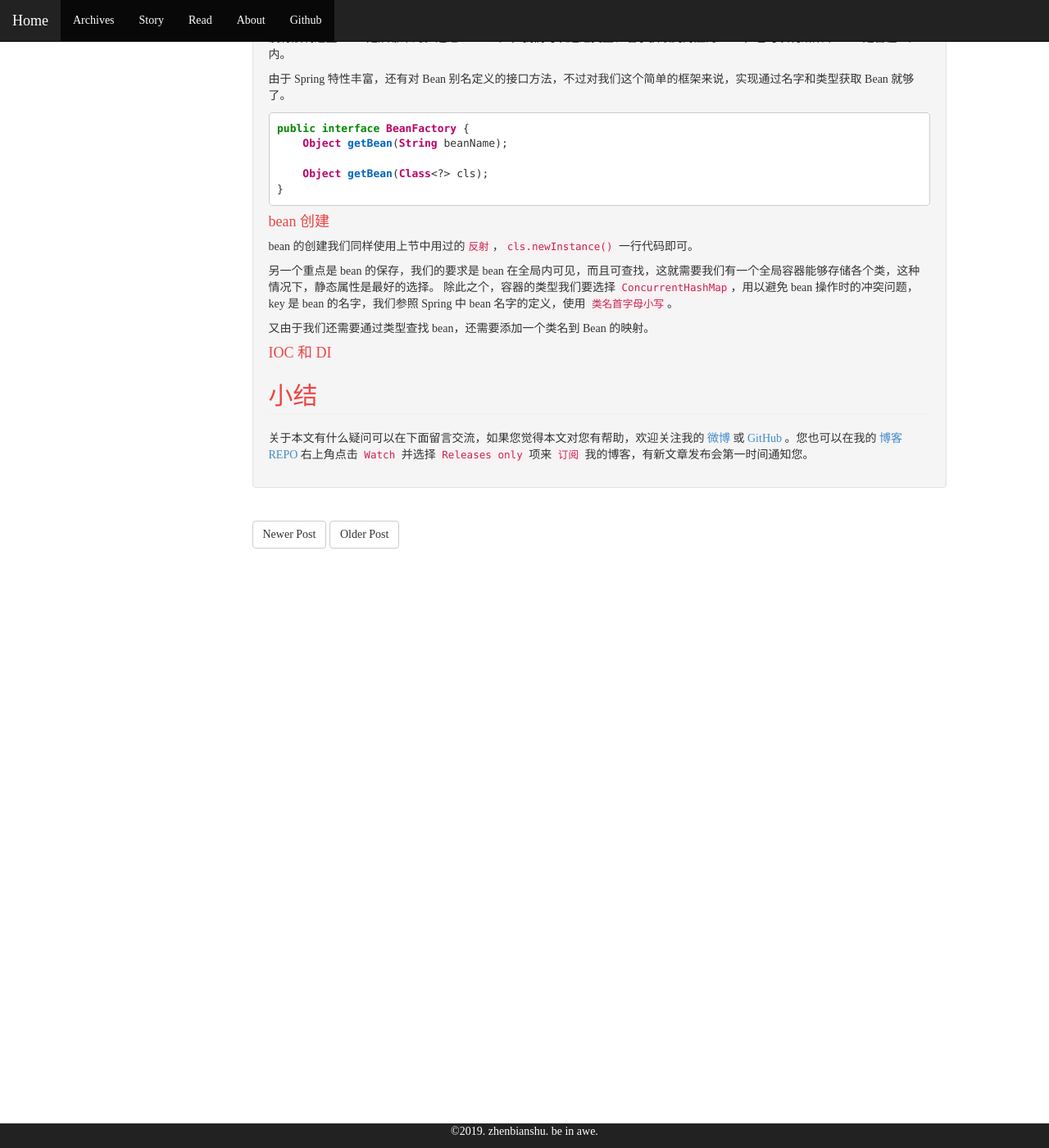
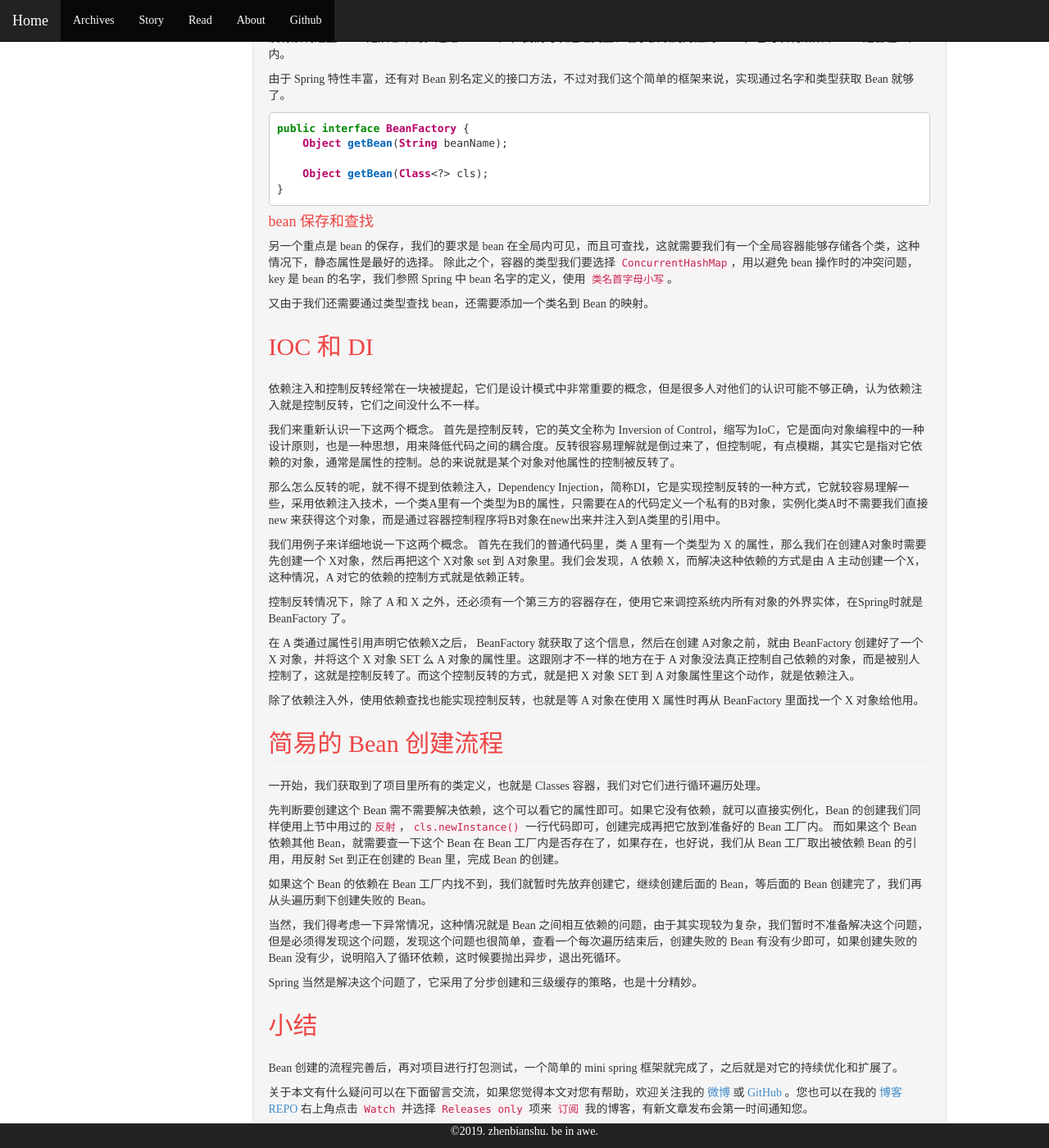
Before and after one commit to zhenbianshu/zhenbianshu.github.io, a Jekyll site: the page built from _posts/2019-03-23-mini_spring_framework_4_bean.md, in a window 1280 px wide and 1400 px high, scrolled down 762 px. Shown: the whole window at 82% size. Built offline with Jekyll 4.4.1, drawn with Linux system fonts in a browser that asks for light colours; comment, search, counter and statistics services are not loaded; some of the changed text lies outside the part shown.

Commit message:
mini spring 4 complete;

````diff
--- a/_posts/2019-03-23-mini_spring_framework_4_bean.md
+++ b/_posts/2019-03-23-mini_spring_framework_4_bean.md
@@ -43,17 +43,46 @@
     Object getBean(Class<?> cls);
 }
 ```
-#### bean 创建
-bean 的创建我们同样使用上节中用过的`反射`，`cls.newInstance()` 一行代码即可。
-
+#### bean 保存和查找
 另一个重点是 bean 的保存，我们的要求是 bean 在全局内可见，而且可查找，这就需要我们有一个全局容器能够存储各个类，这种情况下，静态属性是最好的选择。
 除此之个，容器的类型我们要选择 `ConcurrentHashMap`，用以避免 bean 操作时的冲突问题，key 是 bean 的名字，我们参照 Spring 中 bean 名字的定义，使用 `类名首字母小写`。
 
 又由于我们还需要通过类型查找 bean，还需要添加一个类名到 Bean 的映射。
 
-#### IOC 和 DI
+## IOC 和 DI
+---
+
+﻿依赖注入和控制反转经常在一块被提起，它们是设计模式中非常重要的概念，但是很多人对他们的认识可能不够正确，认为依赖注入就是控制反转，它们之间没什么不一样。
+
+我们来重新认识一下这两个概念。
+首先是控制反转，它的英文全称为 Inversion of Control，缩写为IoC，它是面向对象编程中的一种设计原则，也是一种思想，用来降低代码之间的耦合度。反转很容易理解就是倒过来了，但控制呢，有点模糊，其实它是指对它依赖的对象，通常是属性的控制。总的来说就是某个对象对他属性的控制被反转了。
+
+那么怎么反转的呢，就不得不提到依赖注入，Dependency Injection，简称DI，它是实现控制反转的一种方式，它就较容易理解一些，采用依赖注入技术，一个类A里有一个类型为B的属性，只需要在A的代码定义一个私有的B对象，实例化类A时不需要我们直接 new 来获得这个对象，而是通过容器控制程序将B对象在new出来并注入到A类里的引用中。
+
+﻿我们用例子来详细地说一下这两个概念。
+首先在我们的普通代码里，类 A 里有一个类型为 X 的属性，那么我们在创建A对象时需要先创建一个 X对象，然后再把这个 X对象 set 到 A对象里。我们会发现，A 依赖 X，而解决这种依赖的方式是由 A 主动创建一个X，这种情况，A 对它的依赖的控制方式就是依赖正转。
+
+控制反转情况下，除了 A 和 X 之外，还必须有一个第三方的容器存在，使用它来调控系统内所有对象的外界实体，在Spring时就是 BeanFactory 了。
+
+在 A 类通过属性引用声明它依赖X之后， BeanFactory 就获取了这个信息，然后在创建 A对象之前，就由 BeanFactory 创建好了一个 X 对象，并将这个 X 对象 SET 么 A 对象的属性里。这跟刚才不一样的地方在于 A 对象没法真正控制自己依赖的对象，而是被别人控制了，这就是控制反转了。而这个控制反转的方式，就是把 X 对象 SET 到 A 对象属性里这个动作，就是依赖注入。
+
+除了依赖注入外，使用依赖查找也能实现控制反转，也就是等 A 对象在使用 X 属性时再从 BeanFactory 里面找一个 X 对象给他用。
+
+## 简易的 Bean 创建流程
+---
+﻿一开始，我们获取到了项目里所有的类定义，也就是 Classes 容器，我们对它们进行循环遍历处理。
+
+先判断要创建这个 Bean 需不需要解决依赖，这个可以看它的属性即可。如果它没有依赖，就可以直接实例化，Bean 的创建我们同样使用上节中用过的`反射`，`cls.newInstance()` 一行代码即可，创建完成再把它放到准备好的 Bean 工厂内。
+而如果这个 Bean 依赖其他 Bean，就需要查一下这个 Bean 在 Bean 工厂内是否存在了，如果存在，也好说，我们从 Bean 工厂取出被依赖 Bean 的引用，用反射 Set 到正在创建的 Bean 里，完成 Bean 的创建。
+
+如果这个 Bean 的依赖在 Bean 工厂内找不到，我们就暂时先放弃创建它，继续创建后面的 Bean，等后面的 Bean 创建完了，我们再从头遍历剩下创建失败的 Bean。
+
+当然，我们得考虑一下异常情况，这种情况就是 Bean 之间相互依赖的问题，由于其实现较为复杂，我们暂时不准备解决这个问题，但是必须得发现这个问题，发现这个问题也很简单，查看一个每次遍历结束后，创建失败的 Bean 有没有少即可，如果创建失败的 Bean 没有少，说明陷入了循环依赖，这时候要抛出异步，退出死循环。
+
+Spring 当然是解决这个问题了，它采用了分步创建和三级缓存的策略，也是十分精妙。
 
 ## 小结
 ---
+Bean 创建的流程完善后，再对项目进行打包测试，一个简单的 mini spring 框架就完成了，之后就是对它的持续优化和扩展了。
 
 {{ site.article.summary }}
````
Also changed, not shown: other parts of _posts/2019-03-23-mini_spring_framework_4_bean.md (+1 -1 lines).
